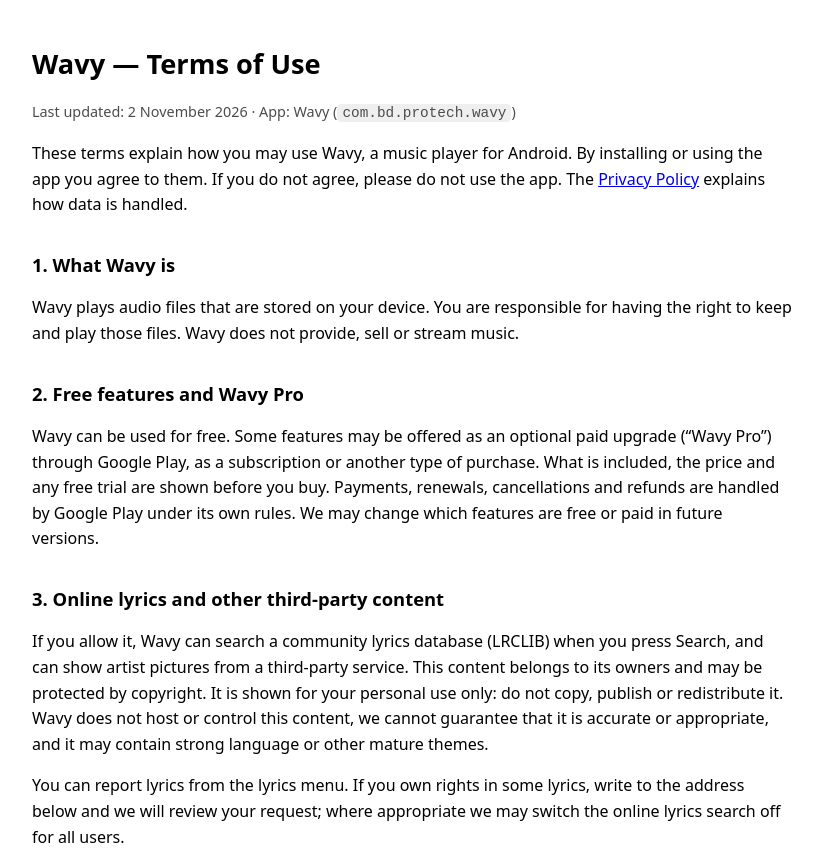
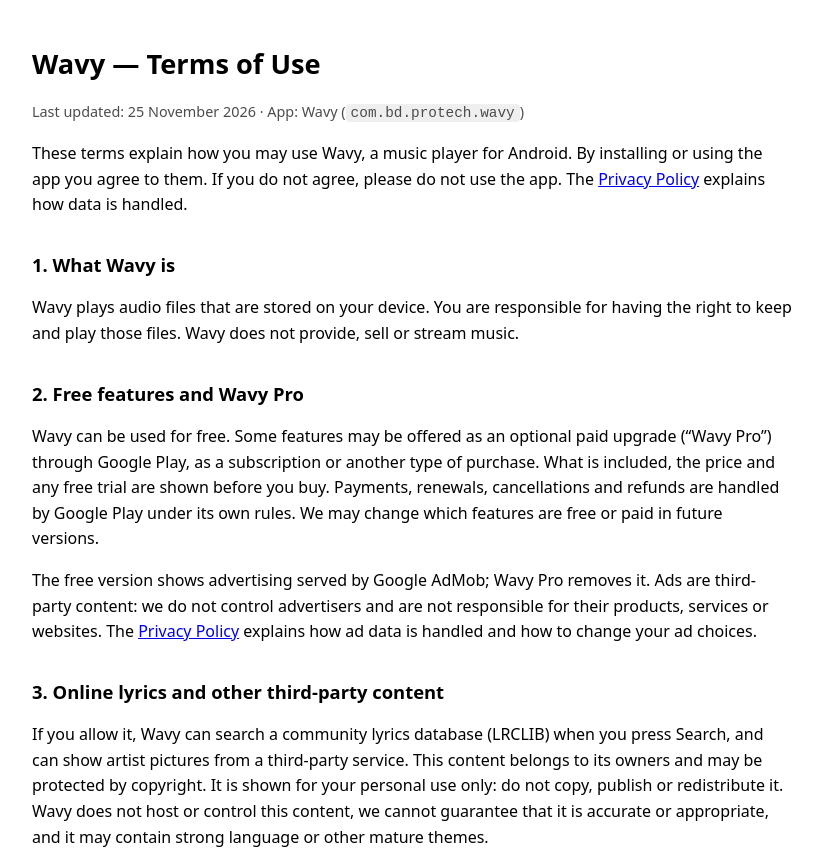
Before and after one commit to b4h3r4id/b4h3r4id.github.io, a plain HTML site: page wavy/terms.html in a window 1280 px wide. Shown: the top 853 px of the page, without its empty margins (228-1050 px from the left). Drawn offline with Linux system fonts and the light colour scheme.

Commit message:
Update terms.html

```diff
--- a/wavy/terms.html
+++ b/wavy/terms.html
@@ -18,7 +18,7 @@
 <body>
 
 <h1>Wavy &mdash; Terms of Use</h1>
-<p class="muted">Last updated: 2 November 2026 &middot; App: Wavy (<code>com.bd.protech.wavy</code>)</p>
+<p class="muted">Last updated: 25 November 2026 &middot; App: Wavy (<code>com.bd.protech.wavy</code>)</p>
 
 <p>These terms explain how you may use Wavy, a music player for Android. By installing or using the app you agree to
 them. If you do not agree, please do not use the app. The <a href="privacy.html">Privacy Policy</a> explains how data
@@ -33,6 +33,9 @@ those files. Wavy does not provide, sell or stream music.</p>
 through Google Play, as a subscription or another type of purchase. What is included, the price and any free trial
 are shown before you buy. Payments, renewals, cancellations and refunds are handled by Google Play under its own
 rules. We may change which features are free or paid in future versions.</p>
+<p>The free version shows advertising served by Google AdMob; Wavy Pro removes it. Ads are third-party content: we do
+not control advertisers and are not responsible for their products, services or websites. The
+<a href="privacy.html">Privacy Policy</a> explains how ad data is handled and how to change your ad choices.</p>
 
 <h2>3. Online lyrics and other third-party content</h2>
 <p>If you allow it, Wavy can search a community lyrics database (LRCLIB) when you press Search, and can show artist
```
